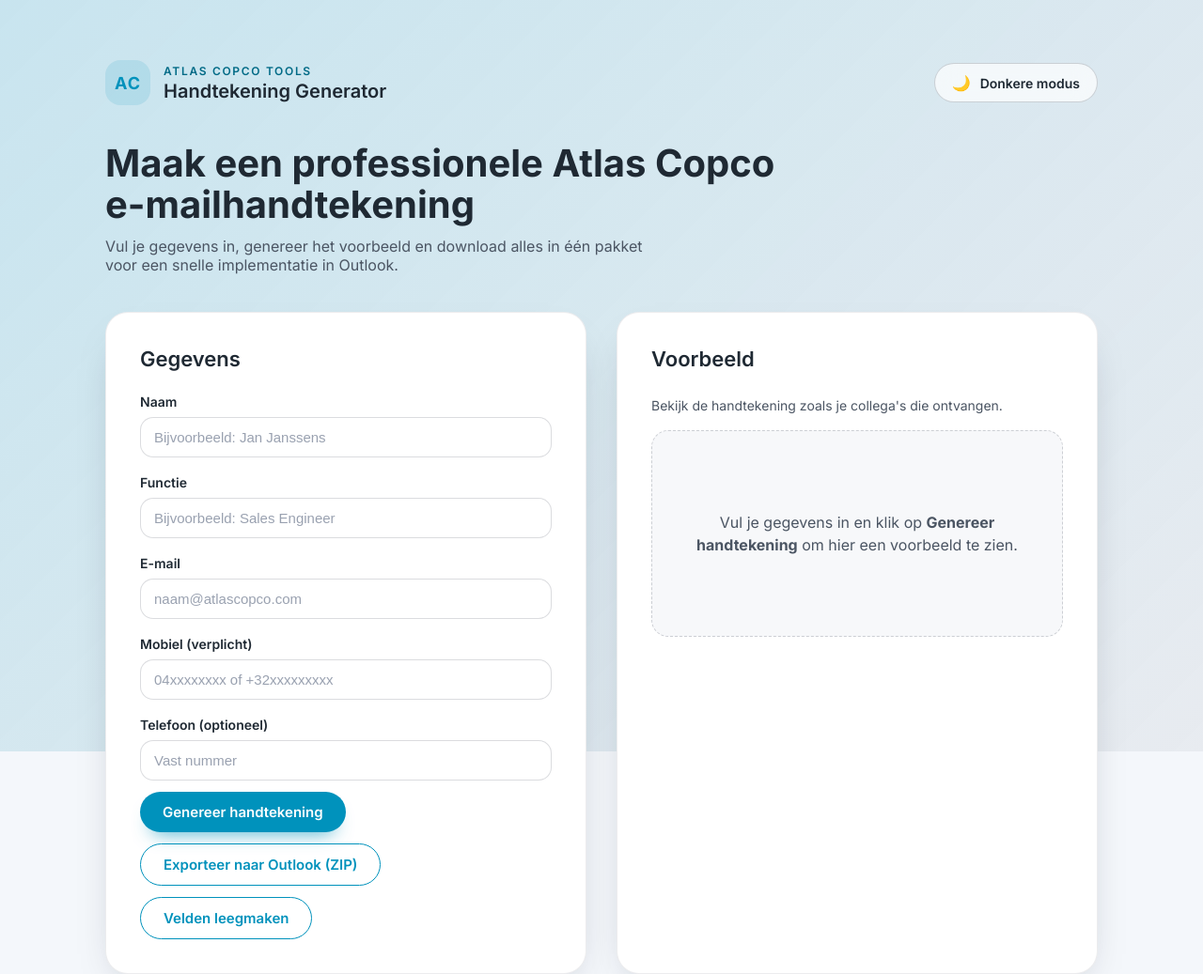
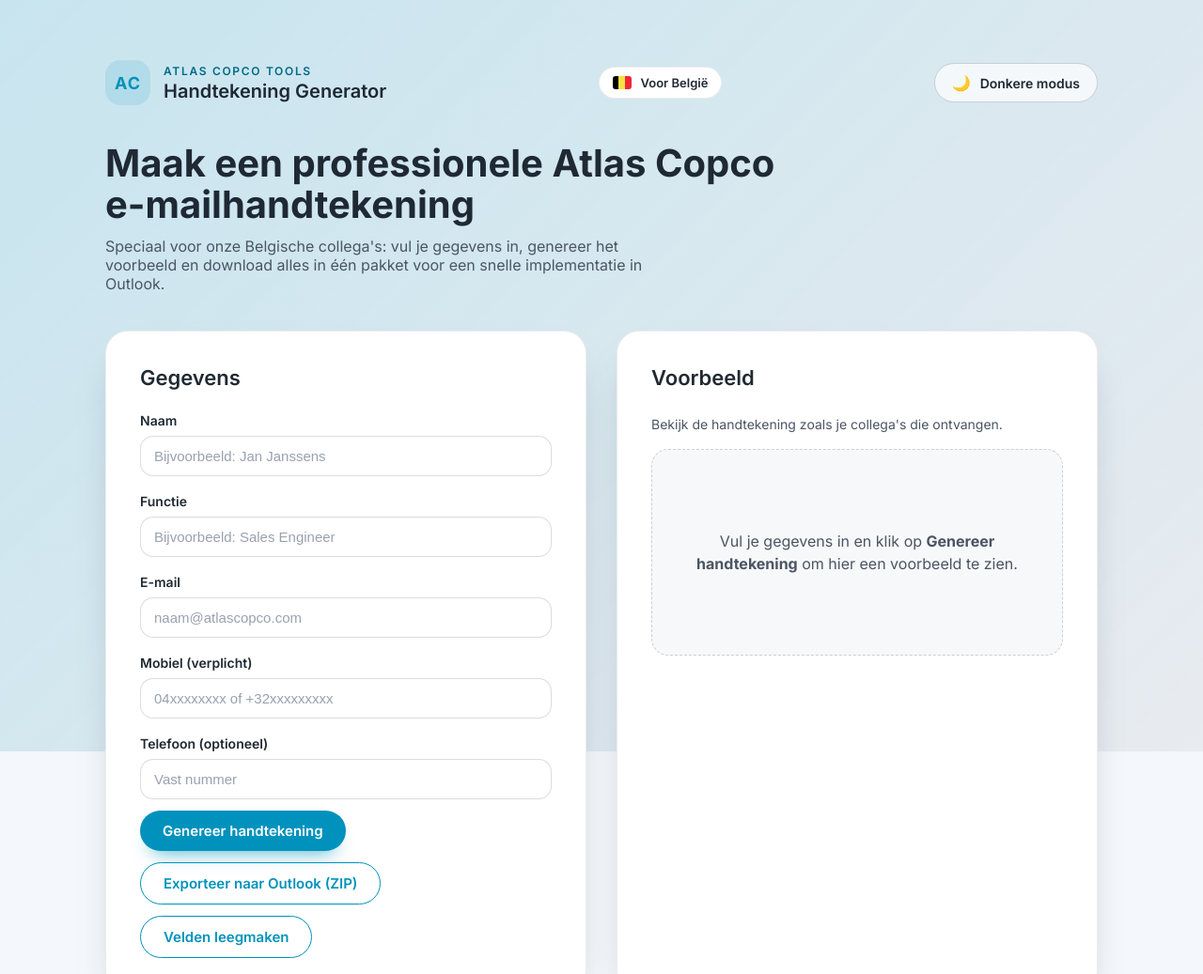
Before and after one commit to jphermans/acsignature, a plain HTML site: page index.html in a window 1280 px wide. Shown: the top 1037 px of the page at 94% size. Drawn offline with nearby package versions, Linux system fonts and the light colour scheme.

Commit message:
Highlight Belgium support in UI and docs

```diff
--- a/index.html
+++ b/index.html
@@ -91,6 +91,50 @@
       gap: 16px;
       flex-wrap: wrap;
       row-gap: 12px;
+    }
+
+    .belgium-badge {
+      display: inline-flex;
+      align-items: center;
+      gap: 10px;
+      padding: 8px 14px;
+      border-radius: 999px;
+      background: var(--surface);
+      border: 1px solid var(--border);
+      box-shadow: var(--shadow-soft);
+      font-size: 13px;
+      font-weight: 600;
+      color: var(--text-primary);
+      white-space: nowrap;
+    }
+
+    .belgium-badge .flag-icon {
+      display: inline-grid;
+      grid-template-columns: repeat(3, 1fr);
+      width: 20px;
+      height: 14px;
+      border-radius: 3px;
+      overflow: hidden;
+    }
+
+    .belgium-badge .flag-icon span {
+      display: block;
+    }
+
+    .belgium-badge .flag-icon span:nth-child(1) {
+      background: #000000;
+    }
+
+    .belgium-badge .flag-icon span:nth-child(2) {
+      background: #fae042;
+    }
+
+    .belgium-badge .flag-icon span:nth-child(3) {
+      background: #ed2939;
+    }
+
+    body[data-theme="dark"] .belgium-badge {
+      background: var(--surface-soft);
     }
 
     .brand {
@@ -557,6 +601,10 @@
           <span class="brand-title">Handtekening Generator</span>
         </div>
       </div>
+      <div class="belgium-badge" aria-label="Speciaal voor Belgische gebruikers">
+        <span class="flag-icon" aria-hidden="true"><span></span><span></span><span></span></span>
+        <span>Voor België</span>
+      </div>
       <button id="theme-toggle" class="ghost-button" type="button" aria-pressed="false">
         <span class="icon" aria-hidden="true">🌙</span>
         <span class="label">Donkere modus</span>
@@ -565,7 +613,7 @@
 
     <section class="hero">
       <h1>Maak een professionele Atlas Copco e-mailhandtekening</h1>
-      <p>Vul je gegevens in, genereer het voorbeeld en download alles in één pakket voor een snelle implementatie in Outlook.</p>
+      <p>Speciaal voor onze Belgische collega's: vul je gegevens in, genereer het voorbeeld en download alles in één pakket voor een snelle implementatie in Outlook.</p>
     </section>
 
     <main class="layout">
```
Also changed, not shown: README.md.
